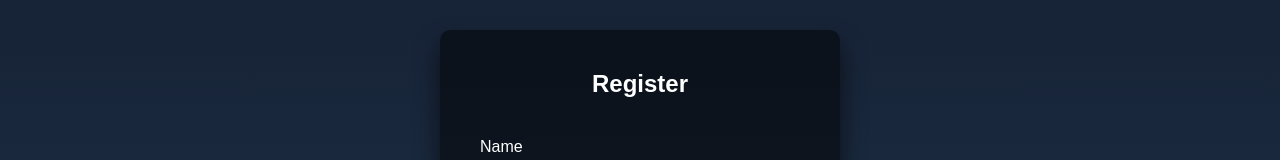
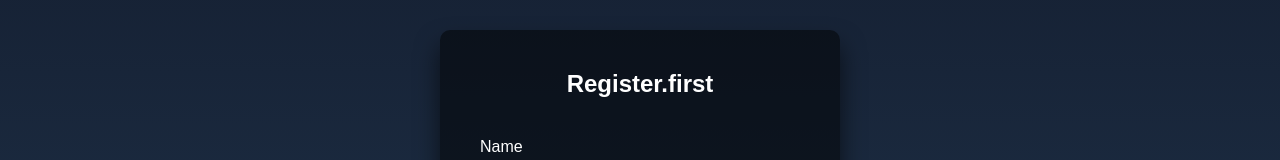
Before and after one commit to aaayushh7/Pentathon, a plain HTML site: page register.html in a window 1280 px wide. Shown: the part 122-282 px from the top of the page. Drawn offline with Linux system fonts and the light colour scheme.

Commit message:
register.first

```diff
--- a/register.html
+++ b/register.html
@@ -8,7 +8,7 @@
 </head>
 <body>
     <div class="login-box">
-        <h2>Register</h2>
+        <h2>Register.first</h2>
         <form>
           <div class="user-box">
             <input type="text" name="" required="">
```
